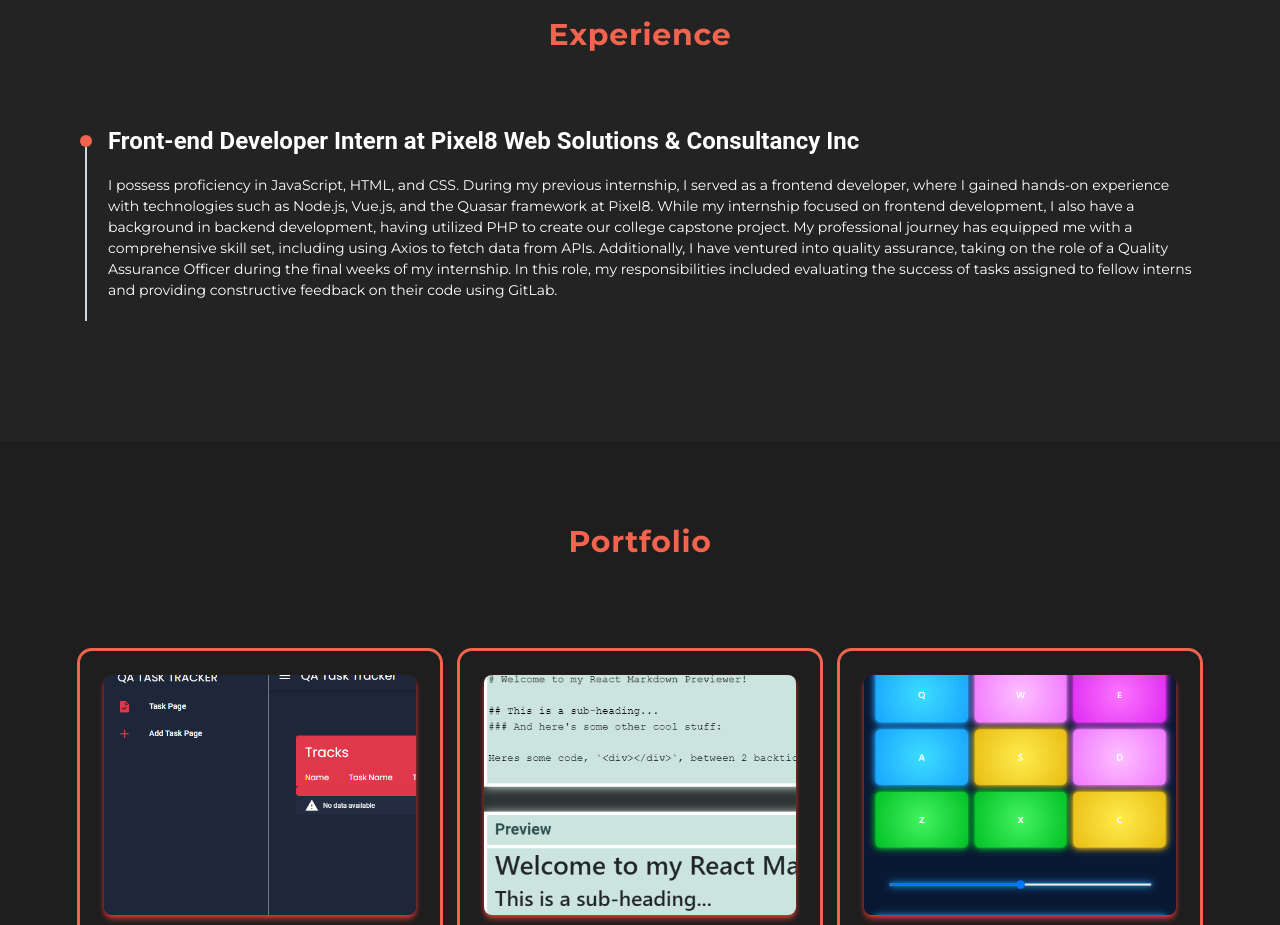
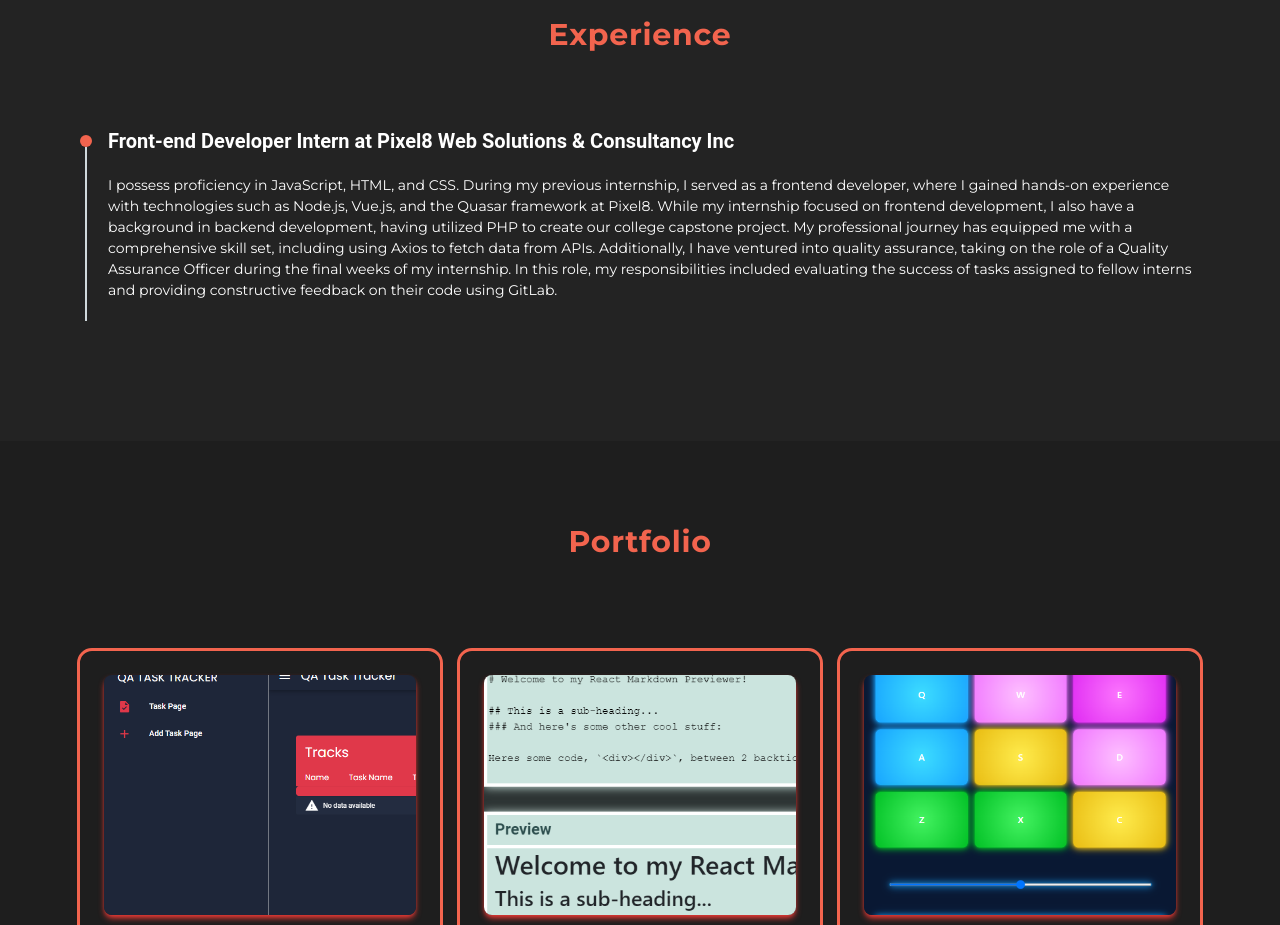
Before and after one commit to RicoLittawa/portfolio, a React (Vite) app: page / in a window 1280 px wide. Shown: the part 2120-3045 px from the top of the page. Built offline with nearby package versions, Linux system fonts and the light colour scheme.

Commit message:
fix text header in work xp

```diff
--- a/src/WorkExp.jsx
+++ b/src/WorkExp.jsx
@@ -23,7 +23,7 @@ const WorkExp = () => {
                 <TimelineIcon className="bg-highlight" />
                 <Typography
                   variant="h6"
-                  className="font-600 leading-none text-white track-wide lg:text-2xl"
+                  className="font-600 leading-none text-white track-wide lg:text-lg xl:text-xl"
                 >
                   Front-end Developer Intern at Pixel8 Web Solutions &
                   Consultancy Inc
```
